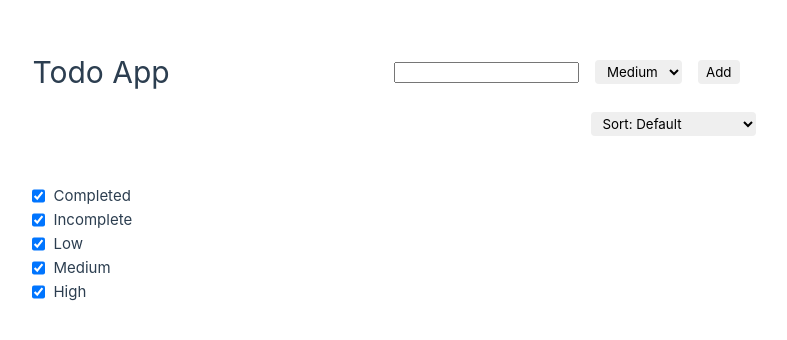
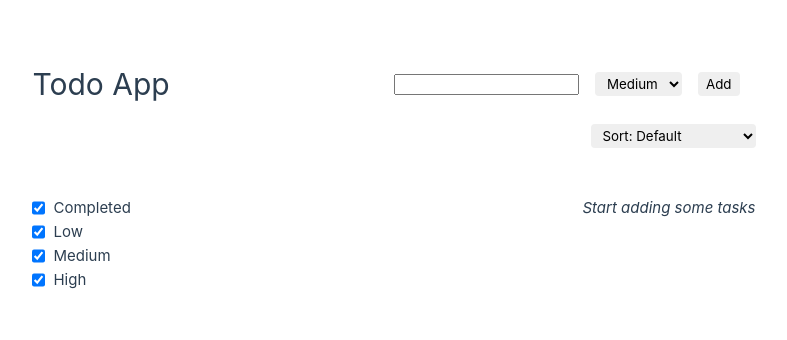
Before and after one commit to chayboats/typescript-vue-todo, a Vue app: page / in a window 1280 px wide. Shown: the part 224-564 px from the top of the page, without its empty margins (246-1033 px from the left). Built offline with nearby package versions, Linux system fonts and the light colour scheme.

Commit message:
donray changes

```diff
--- a/src/App.vue
+++ b/src/App.vue
@@ -33,7 +33,9 @@
     </div>
 
     <div v-auto-animate style="grid-column-start: 2">
-      <ul>
+      <p v-if="filteredTasks.length == 0"><em>Start adding some tasks</em></p>
+      <p v-else-if="filteredTasks.length == 0"><em>No results matching your filter</em></p>
+      <ul v-else>
         <ListItem
           :tasks="filteredTasks"
           @toggle-completed="toggleCompleted"
@@ -88,8 +90,7 @@ const {
   removeTask,
   setFilterOptions,
   filteredTasks,
-  defaultFilterOptions,
-  tasks
+  defaultFilterOptions
 } = useTask()
 
 function addTask() {
@@ -108,7 +109,7 @@ function enterEditMode(id: Task['id']) {
 }
 
 function setEditFormData(id: Task['id']) {
-  tasks.value.filter((task) => {
+  filteredTasks.value.filter((task) => {
     if (task.id == id) {
       editFormData.value.description = task.description
       editFormData.value.priority = task.priority
@@ -119,6 +120,7 @@ function setEditFormData(id: Task['id']) {
 function updateAndExitEditMode() {
   updateTask(selectedId.value, editFormData.value.description, editFormData.value.priority)
   toggleEditMode()
+  sortTasks(sortOption.value)
 }
 
 watch(selectedId, setEditFormData)
--- a/src/use/useTask.ts
+++ b/src/use/useTask.ts
@@ -18,28 +18,33 @@ export enum Priority {
 export default function useTask() {
   const tasks = ref<Task[]>([])
 
-  const defaultFilterOptions = ['completed', 'incomplete', ...Object.values(Priority)]
+  const defaultFilterOptions = ['completed', ...Object.values(Priority)]
 
   const filterValues = ref([...defaultFilterOptions])
 
+  function filterTask(task: Task, filter: string) {
+    switch (filter) {
+      case 'completed':
+        return task.completed === true
+      case Priority.LOW:
+        return task.priority === Priority.LOW
+      case Priority.MEDIUM:
+        return task.priority === Priority.MEDIUM
+      case Priority.HIGH:
+        return task.priority === Priority.HIGH
+      default:
+        return task.completed === false
+    }
+  }
+
   const filteredTasks = computed(() => {
-    let newTasks = tasks.value
+    let filteredTasks = tasks.value
 
-    if (!filterValues.value.includes('completed')) {
-      newTasks = tasks.value.filter((task) => !task.completed)
-    }
-    if (!filterValues.value.includes('incomplete')) {
-      newTasks = tasks.value.filter((task) => task.completed)
-    }
-
-    const priorities = Object.values(Priority)
-    priorities.forEach((priority) => {
-      if (!filterValues.value.includes(priority)) {
-        newTasks = tasks.value.filter((task) => task.priority != priority)
-      }
+    filterValues.value.forEach((filter) => {
+      filteredTasks = filteredTasks.filter((task) => filterTask(task, filter))
     })
 
-    return newTasks
+    return filteredTasks
   })
 
   function setFilterOptions(option: string) {
```
